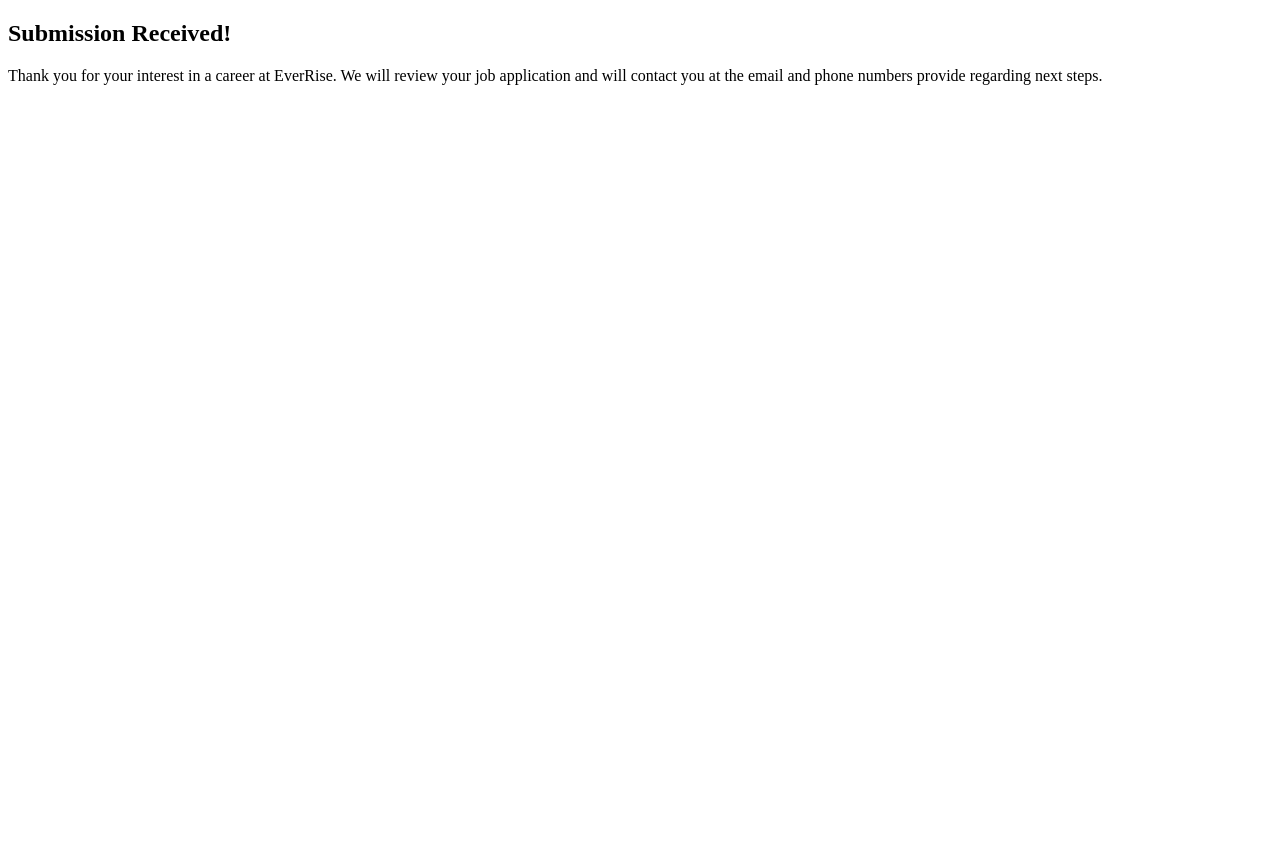
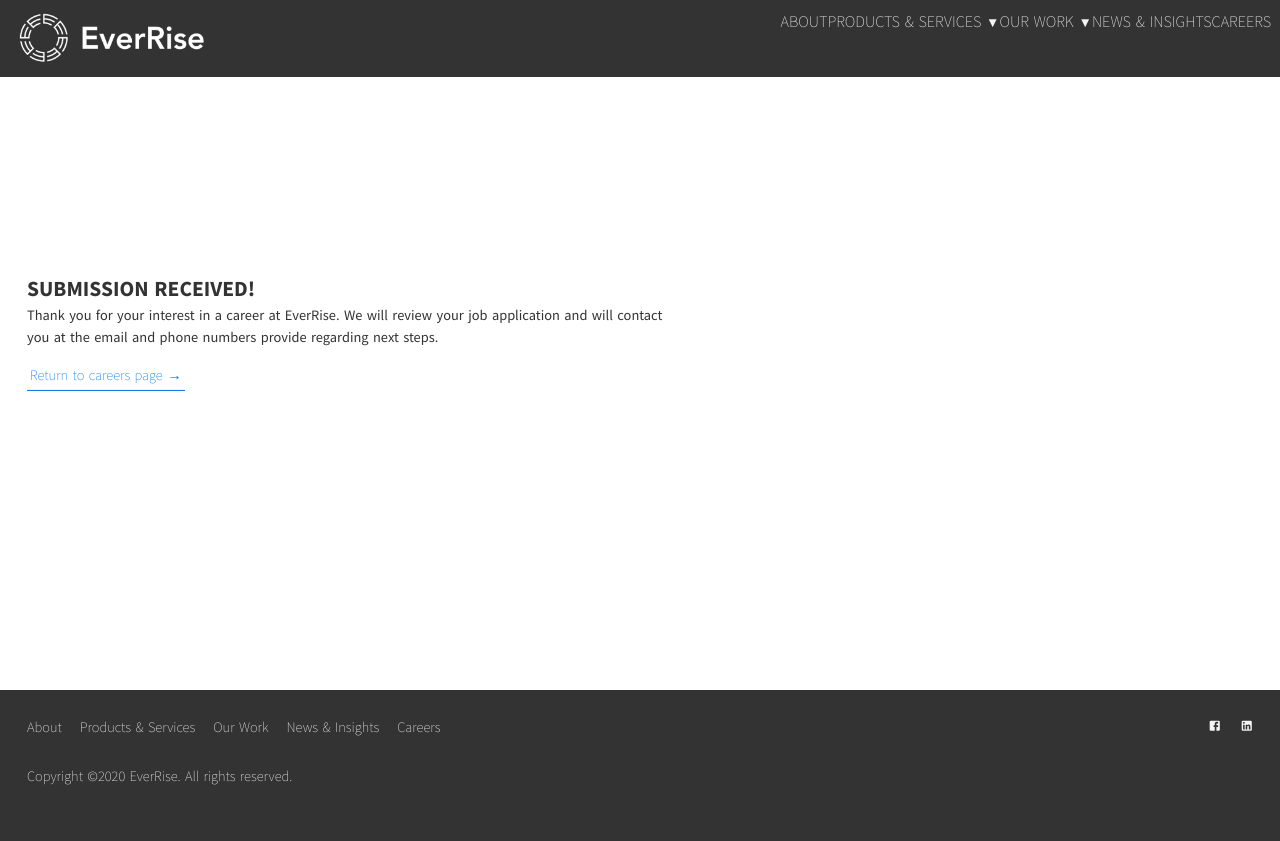
Before and after one commit to bjfirmacion/everrise, a Gatsby site: page /careers/success in a window 1280 px wide. Before the commit the page ends 800 px from the top, so only its background shows below. Built offline with nearby package versions, Linux system fonts and the light colour scheme; Gatsby itself is replaced by a stand-in of ours.

Commit message:
Added subject attribute to jobApplication form. Created success and error pages for form submission handling

```diff
--- a/src/components/JobApplication.js
+++ b/src/components/JobApplication.js
@@ -76,6 +76,7 @@
         data-netlify="true"
         data-netlify-honeypot="bot-field"
         action="/careers/success"
+        subject={`Job Application for ${jobTitle} (${jobLocation}) received from ${firstName} ${lastName}`}
       >
         <input type="hidden" name="bot-field" /> {/* required for Netlify forms */}
         <input type="hidden" name="form-name" value="job-application" /> {/* required for Netlify forms */}
--- a/src/pages/careers/success.js
+++ b/src/pages/careers/success.js
@@ -1,11 +1,27 @@
-import React from 'react'
+import React from 'react';
+import { Link } from 'gatsby';
+import Layout from '../../components/Layout';
+import TextButton from '../../components/TextButton';
+import styles from './success.module.scss';
+
 
 function success() {
   return (
-    <div>
-      <h2>Submission Received!</h2>
-      <p>Thank you for your interest in a career at EverRise. We will review your job application and will contact you at the email and phone numbers provide regarding next steps.</p>
-    </div>
+    <Layout navSticky>
+      <section className={styles.success}>
+        <div className={`container ${styles.success}`}>
+          <div className={styles.textbox}>
+            <h1 className={`heading-primary`}>
+              Submission Received!
+            </h1>
+            <p className={`paragraph`}>Thank you for your interest in a career at EverRise. We will review your job application and will contact you at the email and phone numbers provide regarding next steps.</p>
+            <Link to="/careers">
+              <TextButton>Return to careers page &rarr;</TextButton>
+            </Link>
+          </div>
+        </div>
+      </section>
+    </Layout>
   )
 }
 
--- /dev/null
+++ b/src/pages/careers/success.module.scss
@@ -0,0 +1,21 @@
+//==========================
+// SUCCESS PAGE
+//==========================
+@import "../../scss/mixins";
+
+.success {
+  margin-top: 10rem;
+  min-height: 75vh;
+}
+
+.textbox {
+  position: absolute;
+  top: 40%;
+  transform: translateY(-40%);
+  color: var(--color-grey-dark);
+  max-width: 50%;
+
+    @include respond(tab-port) {
+    max-width: 80%;
+  }
+}
--- /dev/null
+++ b/src/pages/error.module.scss
@@ -0,0 +1,21 @@
+//==========================
+// ERROR PAGE
+//==========================
+@import "../scss/mixins";
+
+.error {
+  margin-top: 10rem;
+  min-height: 75vh;
+}
+
+.textbox {
+  position: absolute;
+  top: 40%;
+  transform: translateY(-40%);
+  color: var(--color-grey-dark);
+  max-width: 50%;
+
+    @include respond(tab-port) {
+    max-width: 80%;
+  }
+}
--- a/src/pages/maintenance.js
+++ b/src/pages/maintenance.js
@@ -21,7 +21,7 @@
             <h1 className={`heading-primary`}>
               <span className={`heading-primary--main`}><i className={`fas fa-tools`}></i> This page is under construction</span>
             </h1>
-            <p className={`paragraph ${styles.text}`}>We are currently building the content for this page. Please check back at a later time.</p>
+            <p className={`paragraph`}>We are currently building the content for this page. Please check back at a later time.</p>
             <Link to="/">
               <TextButton>Return to home page &rarr;</TextButton>
             </Link>
```
Also changed, not shown: src/pages/error.js (+22 -5 lines).
